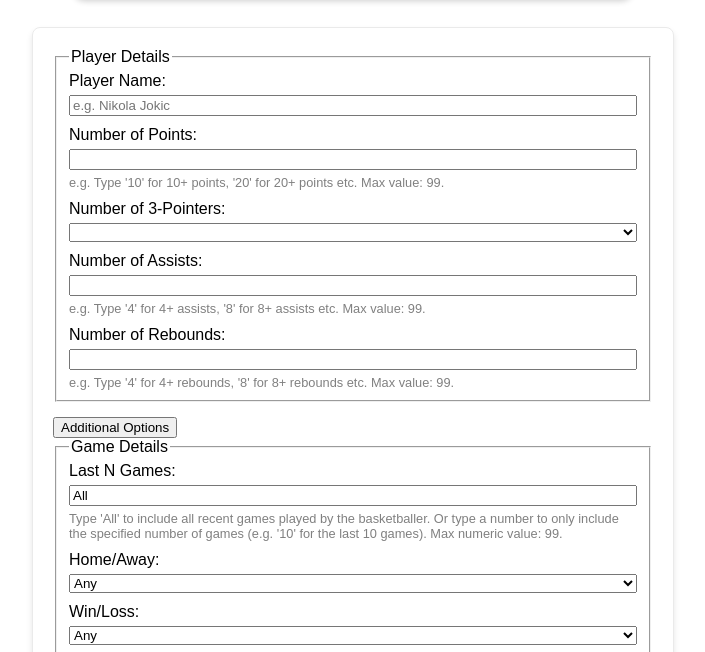
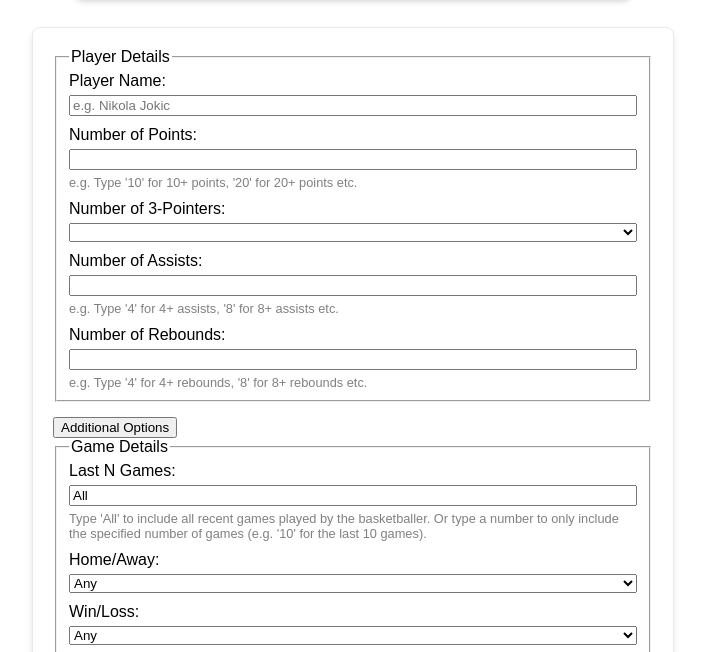
Before and after one commit to datafocus/nba_player_stats, a plain HTML site: page index.html in a window 1280 px wide. Both pictures are taken after a click on the button "Additional Options". Shown: the part 122-774 px from the top of the page, without its empty margins (287-992 px from the left). Drawn offline with Linux system fonts and the light colour scheme.

Commit message:
Update index.html

```diff
--- a/index.html
+++ b/index.html
@@ -178,8 +178,7 @@
             pattern="^[1-9][0-9]*$"
           />
           <small>
-            e.g. Type '10' for 10+ points, '20' for 20+ points etc. Max value:
-            99.
+            e.g. Type '10' for 10+ points, '20' for 20+ points etc.
           </small>
         </label>
 
@@ -212,7 +211,7 @@
             pattern="^[1-9][0-9]*$"
           />
           <small>
-            e.g. Type '4' for 4+ assists, '8' for 8+ assists etc. Max value: 99.
+            e.g. Type '4' for 4+ assists, '8' for 8+ assists etc.
           </small>
         </label>
 
@@ -228,8 +227,7 @@
             pattern="^[1-9][0-9]*$"
           />
           <small>
-            e.g. Type '4' for 4+ rebounds, '8' for 8+ rebounds etc. Max value:
-            99.
+            e.g. Type '4' for 4+ rebounds, '8' for 8+ rebounds etc.
           </small>
         </label>
       </fieldset>
@@ -255,8 +253,7 @@
             <small
               >Type 'All' to include all recent games played by the
               basketballer. Or type a number to only include the specified
-              number of games (e.g. '10' for the last 10 games). Max numeric
-              value: 99.</small
+              number of games (e.g. '10' for the last 10 games).</small
             >
           </label>
 
```
